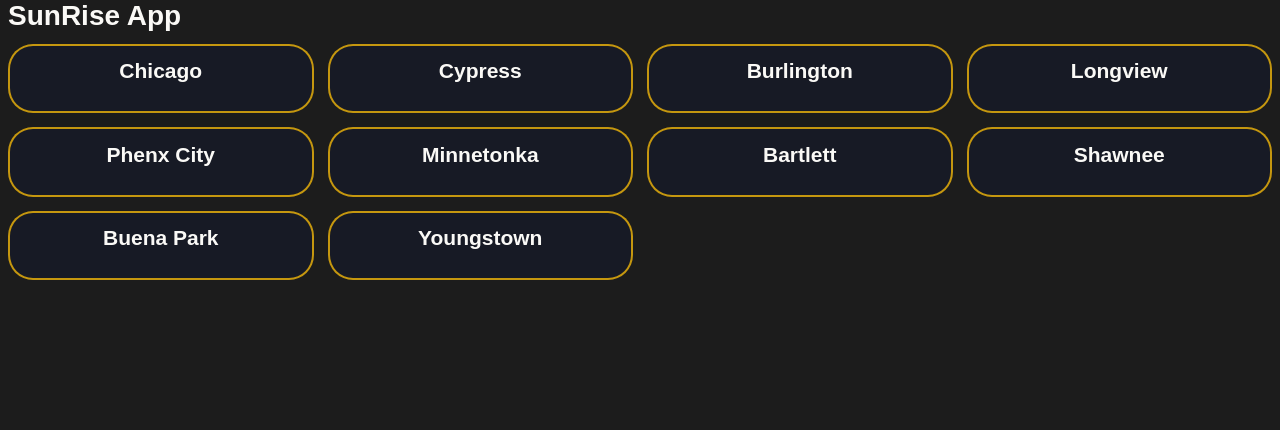
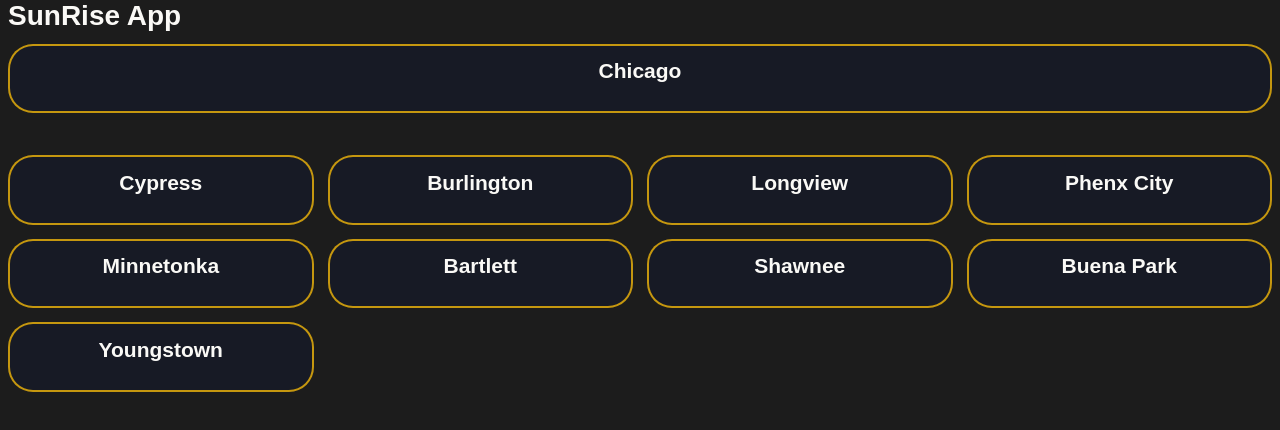
Before and after one commit to Drewster0128/ITMD441-Lab6, a website with bundled scripts: page index.html in a window 1280 px wide. Built offline with nearby package versions, Linux system fonts and the light colour scheme; no server answers.

Commit message:
Make selected city larger

```diff
--- a/index.html
+++ b/index.html
@@ -10,7 +10,7 @@
     <body>
         <h1>SunRise App</h1>
         <main>
-            <section class="city" id="chicago">
+            <section class="city city--selected" id="chicago">
                 <h2 class="city__name">Chicago</h2>
                 <ul class="city__data"></ul>
             </section>
--- a/screen.css
+++ b/screen.css
@@ -40,3 +40,9 @@ main {
 .sun__text {
     text-align: center;
 }
+
+.city--selected {
+    grid-column-start: 1;
+    grid-column-end: 5;
+    margin-bottom: 2em;
+}
```
